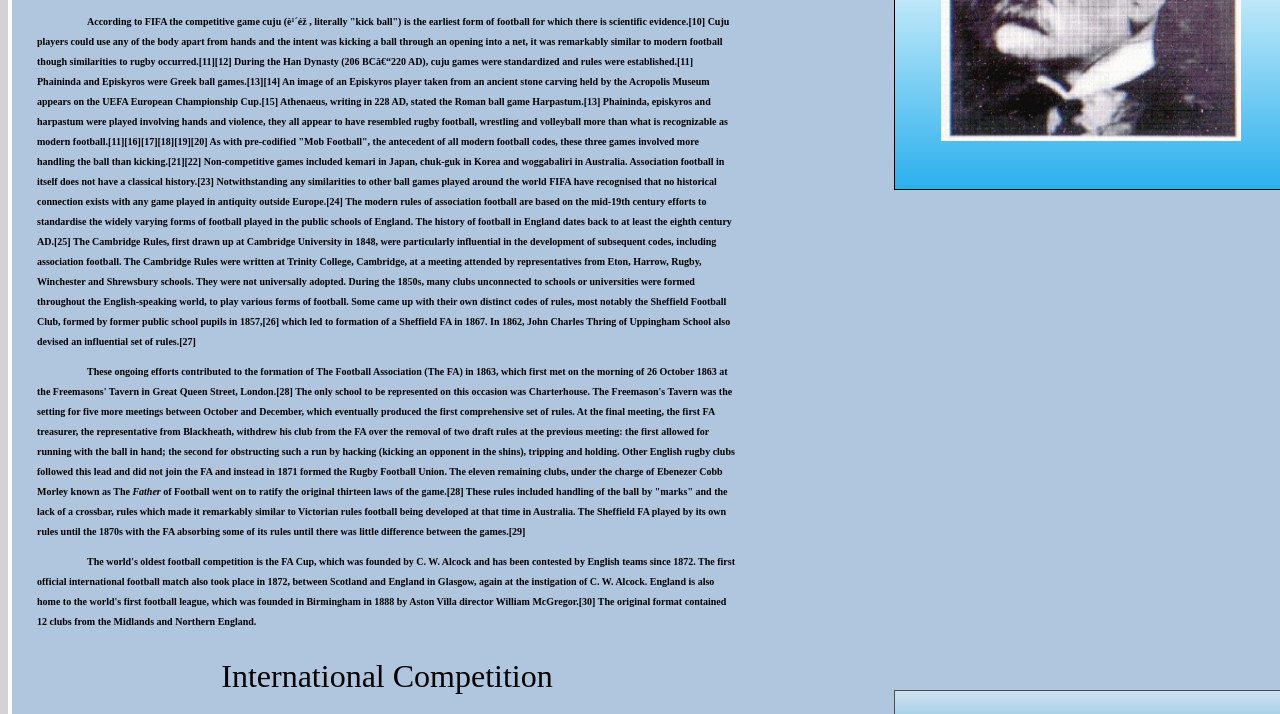
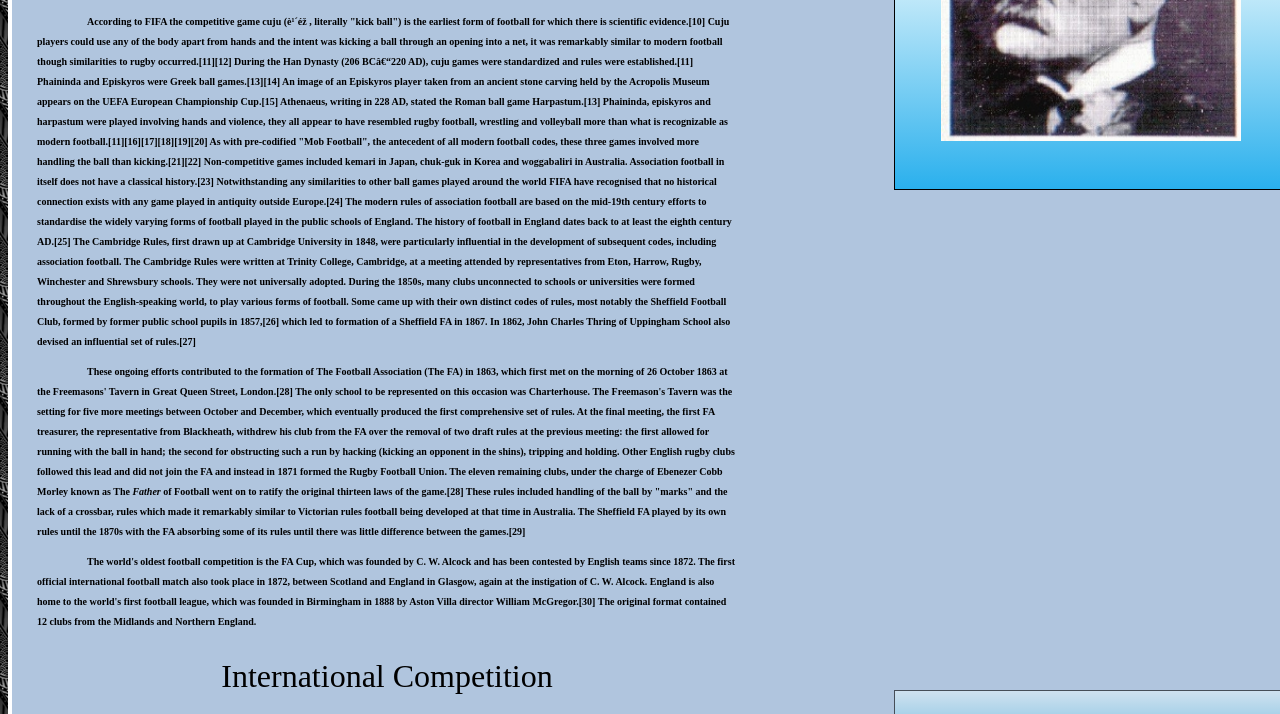
Before and after one commit to FBCASSINI/WSD, a plain HTML site: page Cassini_Flavio_project3/index.html in a window 1280 px wide. Shown: the part 582-1296 px from the top of the page. Drawn offline with nearby package versions, Linux system fonts and the light colour scheme.

Commit message:
added background pattern
added background pattern

```diff
--- a/Cassini_Flavio_project3/css/main.css
+++ b/Cassini_Flavio_project3/css/main.css
@@ -1,6 +1,6 @@
 /* backround of page */
 body {
-    background-color: #d3d3d3
+    background-image: url("../images/dark-spade.png");
 }
 /* box model */
 #wrapper {
```
Also changed, not shown: Cassini_Flavio_project3/images/dark-spade.png (added).
